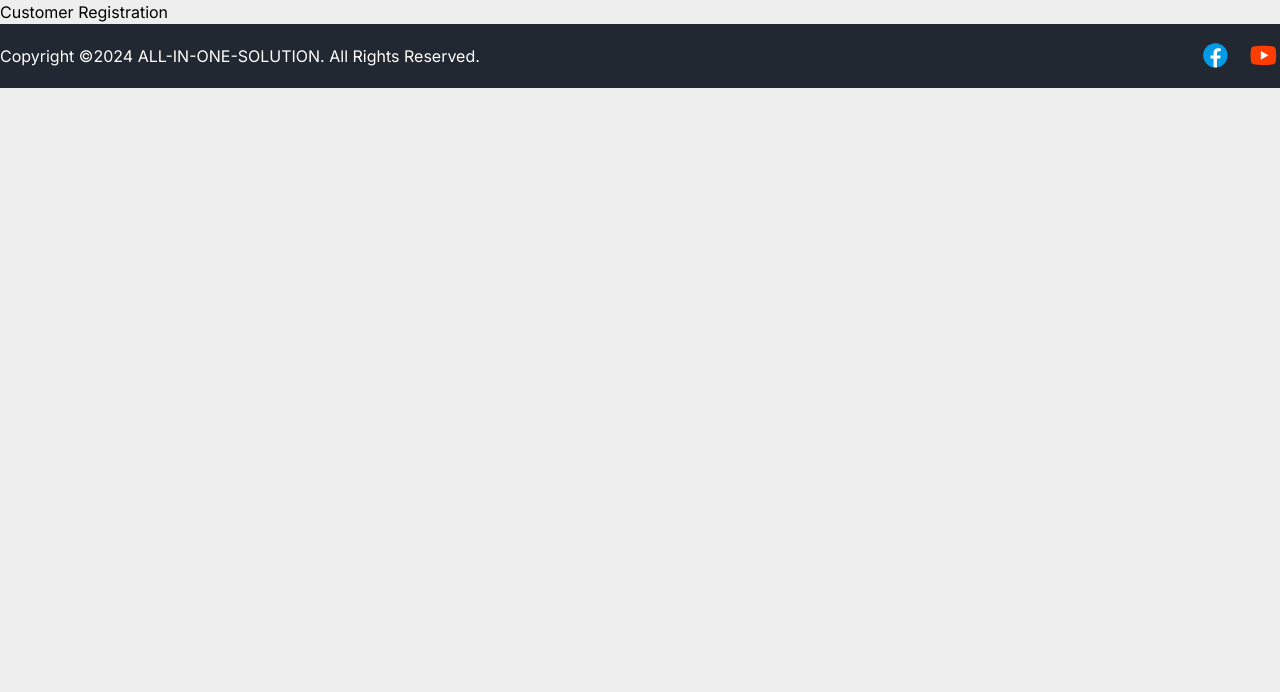
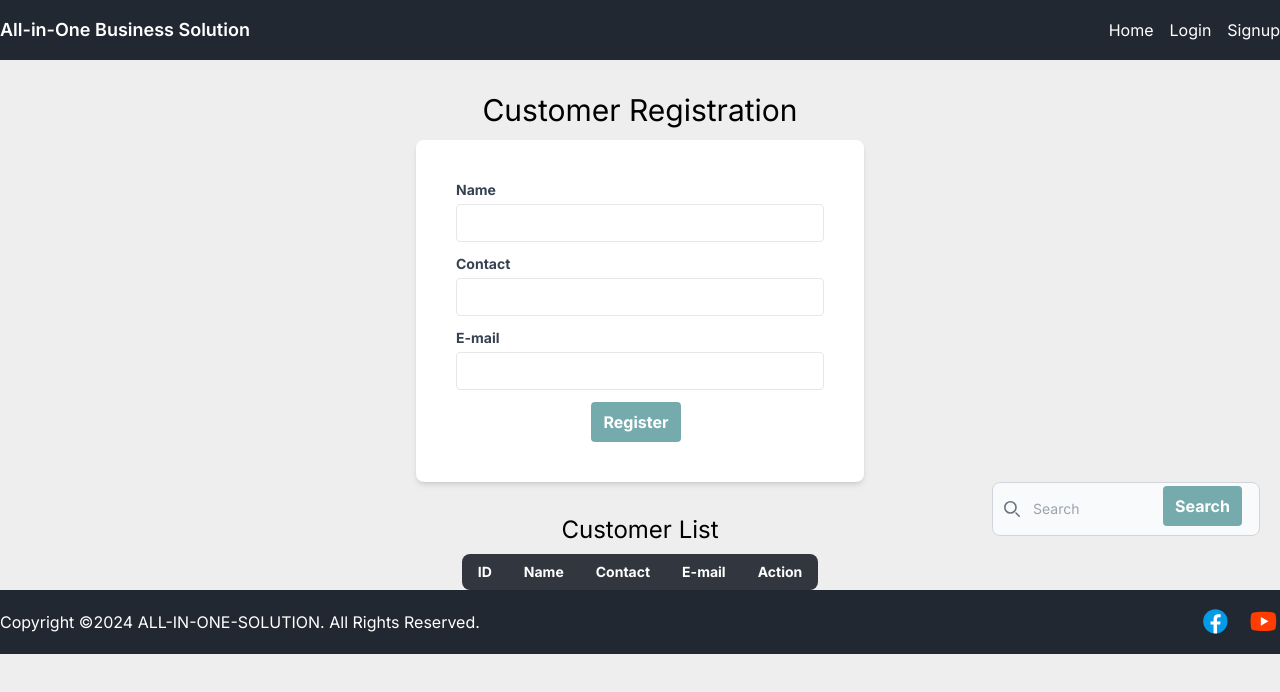
Before and after one commit to safkatms/all-in-one-business-solution, a Next.js app in the folder frontend/: page /customer/registration in a window 1280 px wide. Shown: the top 692 px of the page. Built offline with nearby package versions, Linux system fonts and the light colour scheme.

Commit message:
Customer Registration + Customer Search

```diff
--- a/frontend/src/app/InventoryManagement/AddProduct/page.tsx
+++ b/frontend/src/app/InventoryManagement/AddProduct/page.tsx
@@ -109,7 +109,7 @@ export default function AddProduct() {
         </form>
       </div>
 
-      {/* <InventoryProductTable/> */}
+      { <InventoryProductTable/> }
     </>
   );
 }
--- a/frontend/src/app/customer/registration/page.tsx
+++ b/frontend/src/app/customer/registration/page.tsx
@@ -1,10 +1,80 @@
 import React from 'react';
+import Header from "@/components/publicheader";
+import CustomerListTable from '@/components/customerlisttable';
+import CustomerSearch from '@/components/customersearch';
 
 const CRegistration = () => {
   return (
-    <main>
-      <h1>Customer Registration</h1>
-    </main>
+    <>
+    <Header />
+    <h1 className="text-3xl text-center mt-8">Customer Registration</h1>
+    <div className="flex justify-center mt-3">
+      <form className="w-full max-w-md bg-white rounded-lg shadow-md p-10">
+        <div className="mb-3">
+          <label
+            htmlFor="name"
+            className="block text-gray-700 font-bold mb-1 text-sm"
+          >
+             Name
+          </label>
+          <input
+            type="name"
+            name="name"
+            id="name"
+            className="appearance-none border rounded w-full py-2 px-3 text-gray-700 leading-tight focus:outline-none focus:shadow-outline"
+          />
+        </div>
+        <div className="mb-3">
+          <label
+            htmlFor="contact"
+            className="block text-gray-700 font-bold mb-1 text-sm"
+          >
+            Contact
+          </label>
+          <input
+            type="text"
+            name="contact"
+            id="contact"
+            className="appearance-none border rounded w-full py-2 px-3 text-gray-700 leading-tight focus:outline-none focus:shadow-outline"
+          />
+        </div>
+        <div className="mb-3">
+          <label
+            htmlFor="productPurchasePrice"
+            className="block text-gray-700 font-bold mb-1 text-sm"
+          >
+            E-mail
+          </label>
+          <input
+            type="email"
+            name="email"
+            id="email"
+            className="appearance-none border rounded w-full py-2 px-3 text-gray-700 leading-tight focus:outline-none focus:shadow-outline"
+          />
+        </div>
+
+
+
+        <div className="text-center">
+          <button
+            type="submit"
+            className="bg-customTeal hover:bg-customBlack2 text-white font-bold py-2 px-3 rounded focus:outline-none focus:shadow-outline mr-2 w-full sm:w-auto"
+          >
+            Register
+          </button>
+
+        </div>
+      </form>
+    </div>
+    <>
+
+    </>
+    <div className="fixed flex justify-end  right-5 ">
+        <CustomerSearch />
+      </div>
+      <CustomerListTable />
+  </>
+
   );
 };
 
--- /dev/null
+++ b/frontend/src/components/customerlisttable.tsx
@@ -0,0 +1,27 @@
+
+export default function CustomerListTable() {
+    return (
+      <>
+        <div className="flex justify-center mt-8">
+          <div className="w-100%">
+            <h1 className="text-2xl text-center  mb-2"> Customer List</h1>
+            <table className="min-w-full bg-white rounded-lg overflow-hidden text-sm">
+              <thead className="bg-customBlack2 text-white">
+                <tr>
+                  <th className="px-4 py-2">ID</th>
+                  <th className="px-4 py-2">Name</th>
+                  <th className="px-4 py-2">Contact</th>
+                  <th className="px-4 py-2">E-mail</th>
+                  <th className="px-4 py-2">Action</th>
+                </tr>
+              </thead>
+              <tbody className="text-gray-700">
+
+              </tbody>
+            </table>
+          </div>
+
+        </div>
+      </>
+    );
+  }
--- /dev/null
+++ b/frontend/src/components/customersearch.tsx
@@ -0,0 +1,16 @@
+export default function CustomerSearch() {
+    return (
+      <form className="max-w-md mx-auto">
+        <label htmlFor="customersearch" className="mb-2 text-sm font-medium text-white sr-only">Search</label>
+        <div className="relative">
+            <div className="absolute inset-y-0 start-0 flex items-center ps-3 pointer-events-none">
+                <svg className="w-4 h-4 text-gray-500" aria-hidden="true" xmlns="http://www.w3.org/2000/svg" fill="none" viewBox="0 0 20 20">
+                    <path stroke="currentColor" strokeLinecap="round" strokeLinejoin="round" strokeWidth="2" d="m19 19-4-4m0-7A7 7 0 1 1 1 8a7 7 0 0 1 14 0Z"/>
+                </svg>
+            </div>
+            <input type="search" id="customersearch" className="block w-full p-4 ps-10 text-sm text-gray-900 border border-gray-300 rounded-lg bg-gray-50 focus:ring-customBlack2 focus:border-customTeal" placeholder="Search" required />
+            <button type="submit" className="text-white absolute end-2.5 bottom-2.5 bg-customTeal hover:bg-customBlack2 font-bold py-2 px-3 rounded focus:outline-none focus:shadow-outline mr-2 w-full sm:w-auto">Search</button>
+        </div>
+      </form>
+    );
+  }
```
Also changed, not shown: 1 other file (tests, documents, lock files or other folders).
